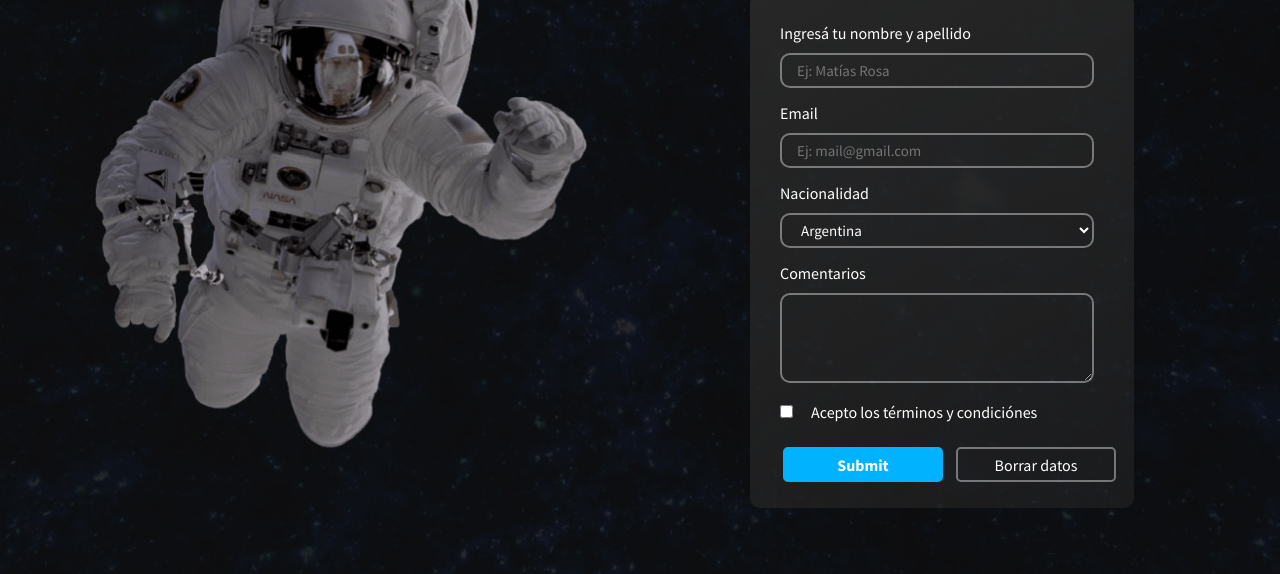
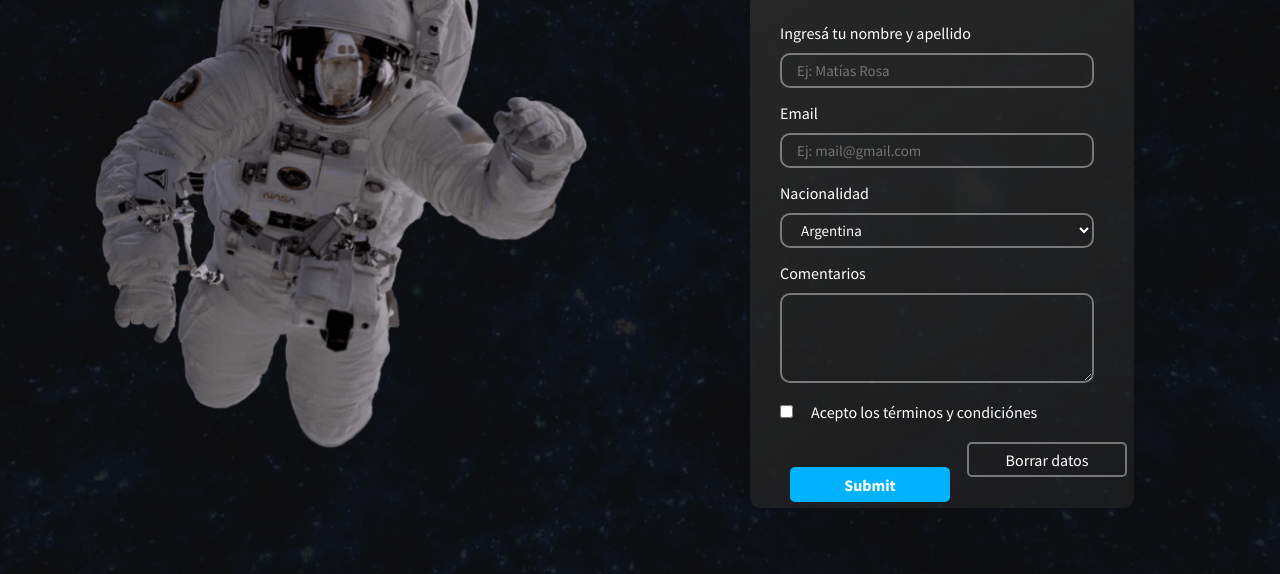
Before and after one commit to Mrosa97/Conae_Rosa, a website: page contacto.html in a window 1280 px wide. Shown: the part 173-747 px from the top of the page. Drawn offline with nearby package versions, Linux system fonts and the light colour scheme.

Commit message:
Ajustes grales

```diff
--- a/scss/styles.scss
+++ b/scss/styles.scss
@@ -574,7 +574,7 @@ div.grillaContacto{
                     border-style: solid;
                     border-color: #00B2FF;
                     line-height: 20px;
-                    margin:25px 2px 0px 18px;
+
                     cursor: pointer;
 
                     &:hover{
@@ -592,7 +592,7 @@ div.grillaContacto{
                     height: 35px;
                     border-radius: 5px;
                     border: 2px solid rgba(255, 255, 255, 0.4);
-                    margin-left: 8px;
+                    margin-left: 0px;
                     cursor: pointer;
 
                     &:hover{
@@ -600,6 +600,13 @@ div.grillaContacto{
                         border: 2px solid rgba(255, 255, 255, 0.7);
                     }
                 }
+            }
+        }
+        div{
+            .btn_form{
+                display: flex;
+                justify-content: space-evenly;
+                margin-top: 20px;
             }
         }
     }
```
Also changed, not shown: css/styles.css.
